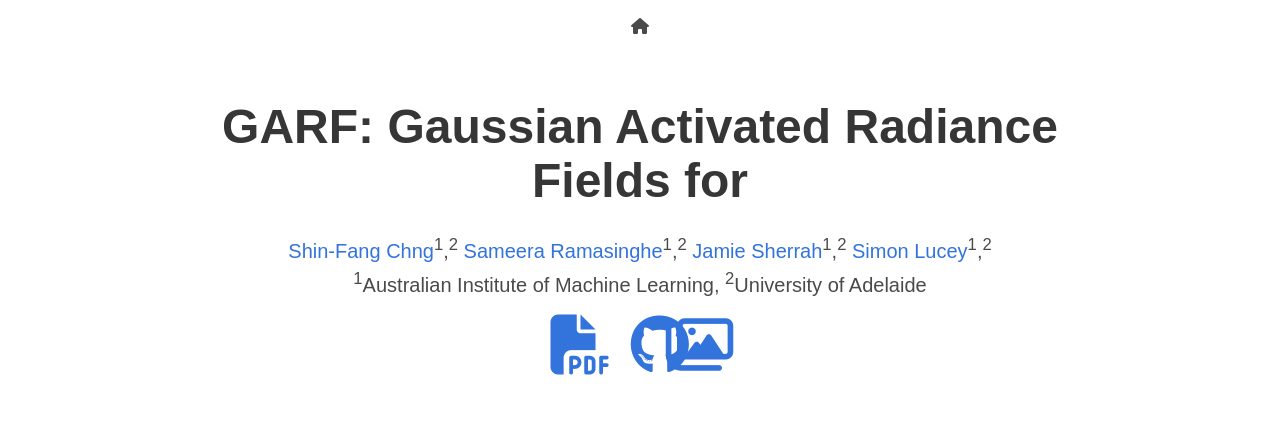
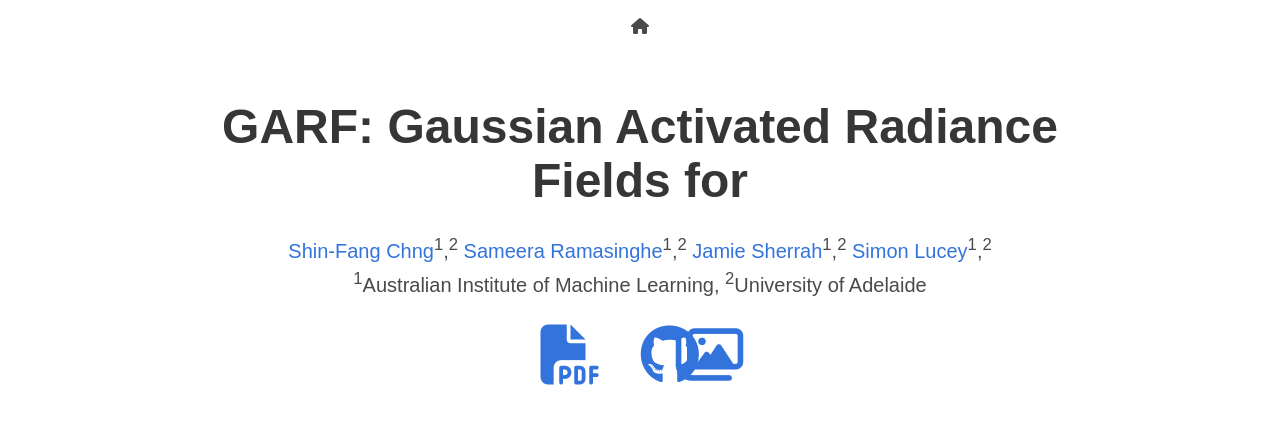
Before and after one commit to sfchng/garf, a plain HTML site: page index.html in a window 1280 px wide. Shown: the top 434 px of the page. Drawn offline with nearby package versions, Linux system fonts and the light colour scheme; grey boxes are pictures that could not be loaded; some icons are missing; a web font is replaced by a local one.

Commit message:
updated icons

```diff
--- a/index.html
+++ b/index.html
@@ -88,7 +88,7 @@
           </div>
 
           <div class="icon-link">
-            <div class="publication-links">
+            <div class="arxiv-link">
               <!-- PDF Link. -->
               <span class="link">
                 <a href="">
@@ -97,7 +97,7 @@
                   </span>
                 </a>
               </span>
-              <span class="link">
+              <span class="arxiv-link">
                 <a href="">
                   <span class="icon">
                       <i class="ai ai-arxiv"></i>
--- a/static/css/index.css
+++ b/static/css/index.css
@@ -6,6 +6,13 @@ body {
   font-size: 60px;
   color: #000;
 }
+
+
+.arxiv-link{
+  font-size: 60px;
+  padding:10px;
+}
+
 
 
 .link-block a {
```
